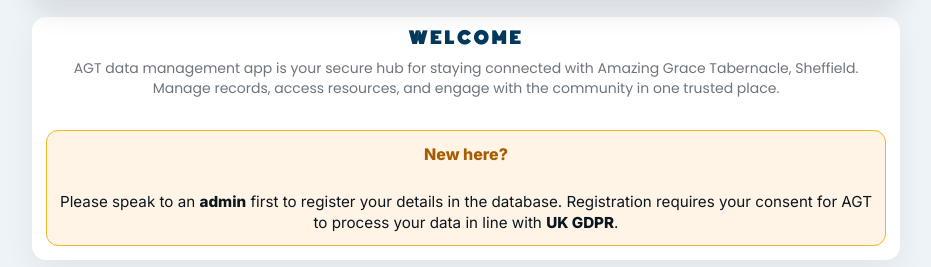
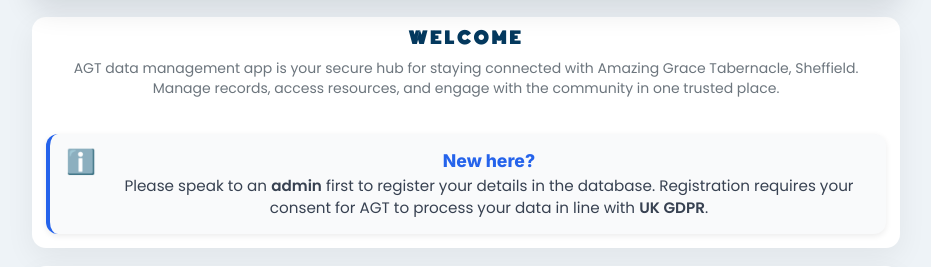
Before and after one commit to Tunnox/AGTWeb, a Flask app: page / in a window 1280 px wide. Shown: the part 211-478 px from the top of the page, without its empty margins (174-1105 px from the left). Run offline with Flask 3, Linux system fonts and the light colour scheme; some libraries are stand-ins or nearby versions.

Commit message:
Update main.html

```diff
--- a/api/templates/main.html
+++ b/api/templates/main.html
@@ -483,38 +483,60 @@
         AGT data management app is your secure hub for staying connected with Amazing Grace Tabernacle, Sheffield. Manage records, access resources, and engage with the community in one trusted place.
       </p>
 
-        <div class="notification">
-          <strong>New here?</strong><br>
+      <div class="get-started">
+        <div class="icon">ℹ️</div>
+        <div class="text">
+          <h3>New here?</h3>
+          <p>
             Please speak to an <b>admin</b> first to register your details in the database.
             Registration requires your consent for AGT to process your data in line with <b>UK GDPR</b>.
+          </p>
+        </div>
       </div>
     </section>
 
     <style>
-        .notification {
-          margin-top: 12px;
-          padding: 12px;
+      .get-started {
+        display: flex;
+        align-items: flex-start;
+        gap: 12px;
+        margin-top: 16px;
+        padding: 16px;
+        background: #f9fafb;
+        border-left: 4px solid #2563eb;
         border-radius: 12px;
-          background-color: #fff4e5; /* soft highlight */
-          border: 1px solid #f0b429;
+        box-shadow: 0 2px 6px rgba(0,0,0,0.08);
+      }
+
+      .get-started .icon {
+        font-size: 1.5rem;
+        line-height: 1;
+      }
+
+      .get-started .text h3 {
+        margin: 0 0 4px 0;
+        font-size: 1.1rem;
+        color: #2563eb;
+      }
+
+      .get-started .text p {
+        margin: 0;
         font-size: 0.95rem;
         line-height: 1.4;
-        }
-
-        .notification strong {
-          display: block;
-          font-size: 1rem;
-          margin-bottom: 4px;
-          color: #a65c00;
+        color: #374151;
       }
 
       @media (max-width: 600px) {
-          .notification {
-            font-size: 1rem;
-            padding: 14px;
+        .get-started {
+          flex-direction: column;
+          align-items: flex-start;
+        }
+        .get-started .icon {
+          font-size: 1.8rem;
         }
       }
     </style>
+
     <!-- Watch out / Posters gallery -->
     <section class="card" id="posters" aria-labelledby="postersTitle">
       <h2 id="postersTitle">Watch out</h2>
```
Lines whose indentation alone changed are shown as unchanged.
